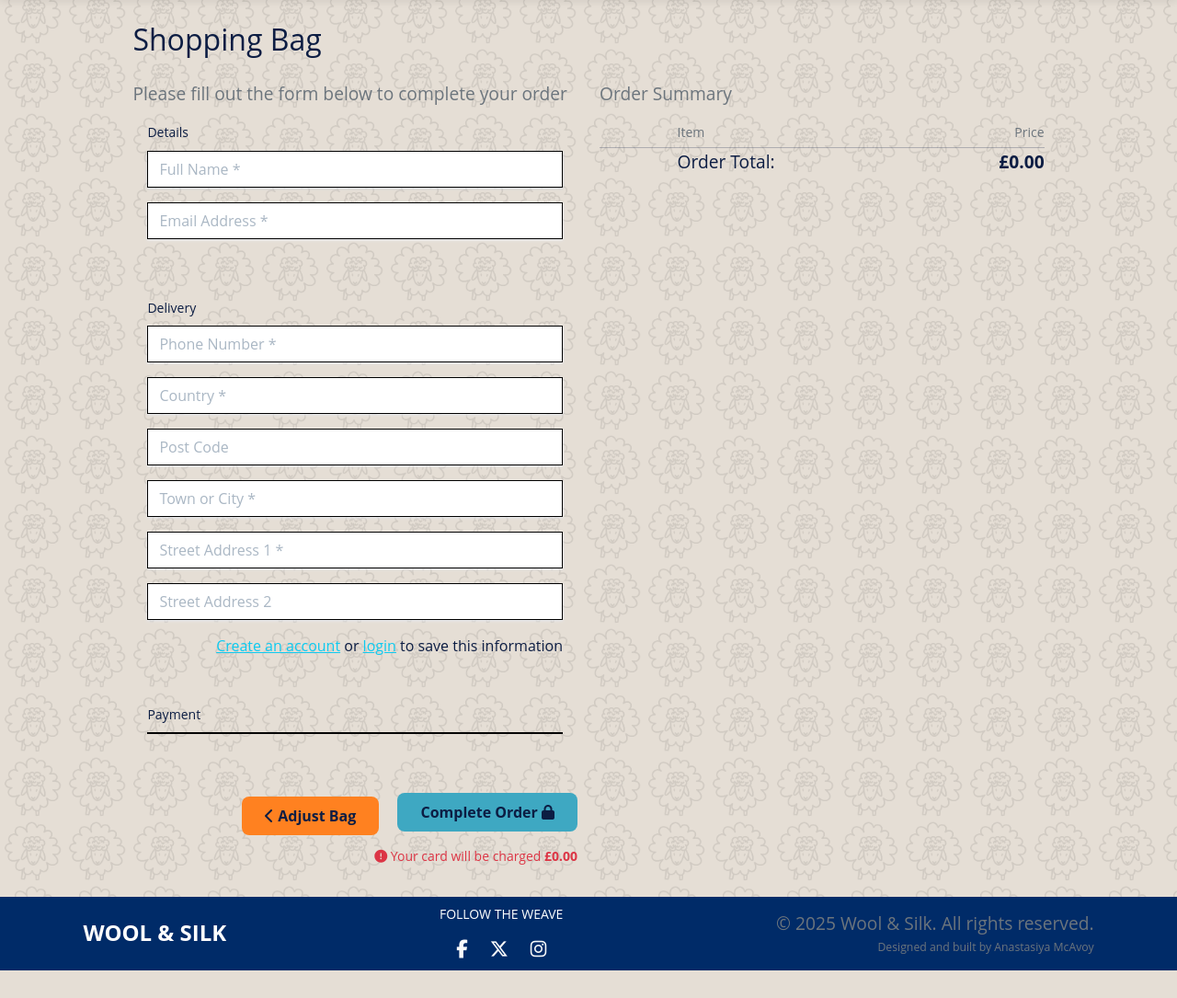
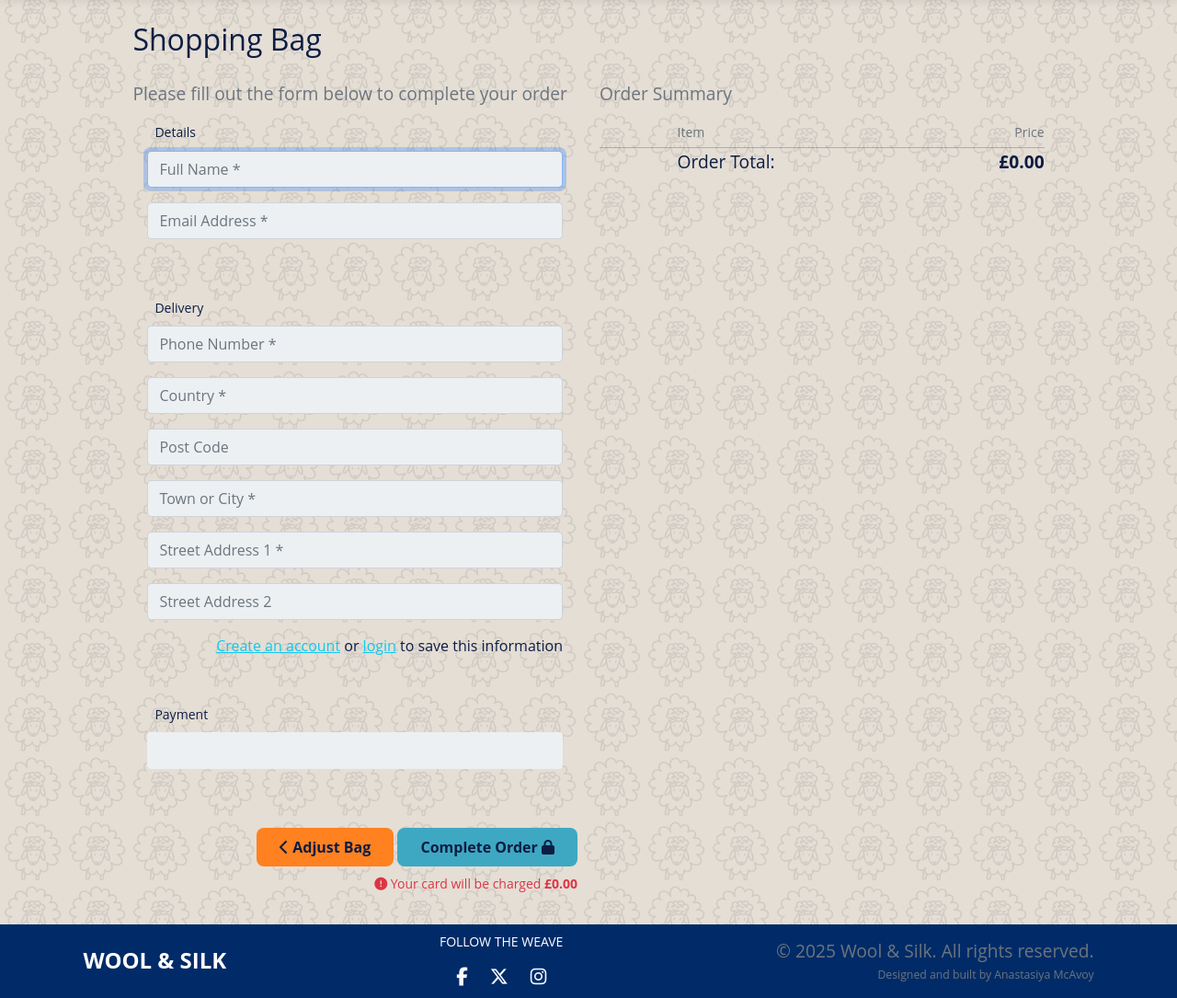
Before and after one commit to Anastasiya-m4c/wool-silk_ecommerce, a Django app: template checkout/templates/checkout/checkout.html in a window 1280 px wide. Shown: the part 90-1175 px from the top of the page at 92% size. Before the commit the page ends 1145 px from the top, so only its background shows below. Run offline with Django 4.2, Linux system fonts and the light colour scheme; the template is opened without the code that fills it: values that come from a table or form of the project are taken from there, others are empty; some libraries are stand-ins or nearby versions.

Commit message:
bug fix - stripe not showing - js block typo

```diff
--- /dev/null
+++ b/bag/templatetags/bag_tools.py
@@ -0,0 +1,8 @@
+from django import template
+
+
+register = template.Library()
+
+@register.filter(name='calc_subtotal')
+def calc_subtotal(price, quantity):
+    return price * quantity
--- a/checkout/static/checkout/css/checkout.css
+++ b/checkout/static/checkout/css/checkout.css
@@ -1,37 +1,8 @@
-.StripeElement,
-.stripe-style-input {
-    box-sizing: border-box;
-    height: 40px;
-    padding: 10px 12px;
-    border: 1px solid transparent;
-    border-radius: 0px;
-    background-color: white;
-    box-shadow: 0 1px 3px 0 #e6ebf1;
-    -webkit-transition: box-shadow 150ms ease;
-    transition: box-shadow 150ms ease;
-}
 
-.StripeElement--focus,
-.stripe-style-input:focus,
-.stripe-style-input:active {
-    box-shadow: 0 1px 3px 0 #cfd7df;
-}
-
-.StripeElement--webkit-autofill {
-    background-color: #fefde5 !important;
-}
-
-.stripe-style-input::placeholder {
-    color: #aab7c4;
-}
-
-.fieldset-label {
-    position: relative;
-    right: .5rem;
-}
 
 #payment-form .form-control,
 #card-element {
-    color: #000;
-    border: 1px solid #000;
+    color: #000 !important;
+    height: 40px !important;
+    background-color: rgb(236, 240, 243)
 }
--- a/checkout/templates/checkout/checkout.html
+++ b/checkout/templates/checkout/checkout.html
@@ -106,19 +106,19 @@
                 <fieldset class="px-3">
                     <legend class="fieldset-label small px-2 w-auto">Payment</legend>
                     <!-- Stripe card element -->
-                    <div class="mb-3" id="card-element"></div>
+                    <div class="rounded" id="card-element"></div>
                     <!-- Display card errors -->
                     <div class="mb-3 text-danger" id="card-errors" role="alert"></div>
                 </fieldset>
 
                 <div class="submit-button text-end mt-5 mb-2">
                     <a href{% spaceless %}="{% url 'view_bag' %}" {% endspaceless %}
-                        class="btn btn-one mb-2 me-3">
+                        class="btn btn-one mb-2 ">
                         <span class="icon"><i class="fas fa-chevron-left"></i></span>
                         <span class="fw-bold">Adjust Bag</span>
                     </a>
 
-                    <button id="submit-button" class="btn btn-two mb-3" type="submit">
+                    <button id="submit-button" class="btn btn-two mb-2" type="submit">
                         <span class="fw-bold">Complete Order</span>
                         <span class="icon"><i class="fas fa-lock"></i></span>
                     </button>
@@ -134,10 +134,10 @@
 </div>
 {% endblock %}
 
-{% block postload_js %}
+{% block postloadjs %}
     {{ block.super }}
-    {{ stripe_public_key|json_script:"stripe-public-key" }}
-    {{ id_client_secret|json_script:"id_client_secret" }}
+    {{ stripe_public_key|json_script:"id_stripe_public_key" }}
+    {{ client_secret|json_script:"id_client_secret" }}
     <script src="{% static 'checkout/js/stripe_elements.js' %}"></script>
 
 {% endblock %}
--- a/static/css/base.css
+++ b/static/css/base.css
@@ -232,7 +232,6 @@ p {
 }
 
 
-
 /* Equal heights only on lg+ */
 @media (min-width: 992px) {
     .equal-row > [class*="col-"] { display: flex; }                 /* columns become flex containers */
--- a/wool_and_silk/settings.py
+++ b/wool_and_silk/settings.py
@@ -10,10 +10,11 @@ For the full list of settings and their values, see
 https://docs.djangoproject.com/en/4.2/ref/settings/
 """
 
+import os
 from pathlib import Path
-import os
 if os.path.isfile('env.py'):
     import env
+
 
 # Build paths inside the project like this: BASE_DIR / 'subdir'.
 BASE_DIR = Path(__file__).resolve().parent.parent
```
Also changed, not shown: checkout/views.py (+16 -3 lines), bag/templatetags/__init__.py (added), checkout/static/checkout/js/stripe_elements.js (line endings or trailing spaces).
